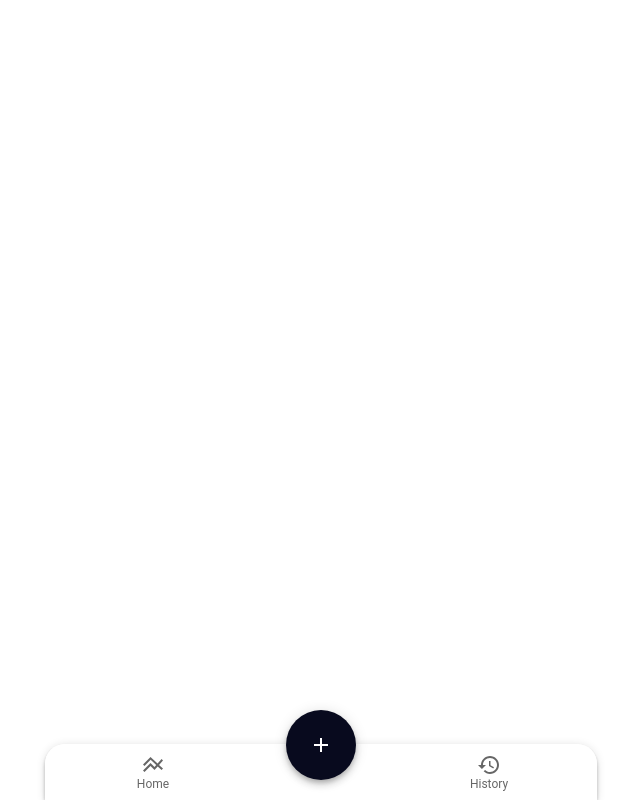
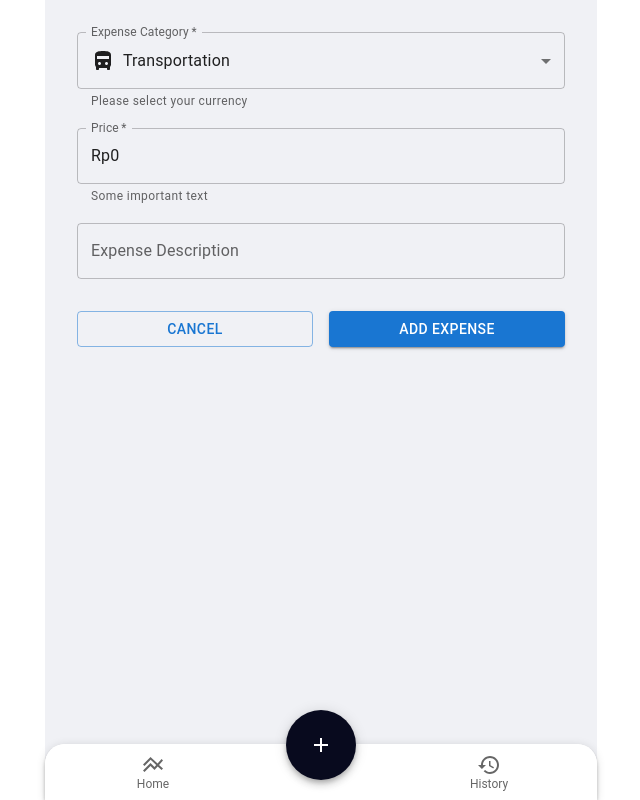
Before and after one commit to aynunnissa/expense-app, a React (Create React App) app: page /newExpense in a window 1280 px wide. Before the commit this address had no page. Shown: the whole page, without its empty margins (319-959 px from the left). Built offline with nearby package versions, Linux system fonts and the light colour scheme.

Commit message:
Add new expense form and page

```diff
--- a/package.json
+++ b/package.json
@@ -16,6 +16,7 @@
     "@types/react-dom": "^18.0.5",
     "react": "^18.1.0",
     "react-dom": "^18.1.0",
+    "react-number-format": "^4.9.3",
     "react-router-dom": "^6.3.0",
     "react-scripts": "5.0.1",
     "recharts": "^2.1.10",
--- a/src/App.tsx
+++ b/src/App.tsx
@@ -5,6 +5,7 @@ import Layout from './Layout/Layout';
 import History from './History';
 import Dashboard from './Dashboard';
 import Planning from './Planning';
+import NewExp from './NewExpense';
 
 import './App.css';
 
@@ -15,6 +16,7 @@ function App() {
         <Route path="/" element={<Dashboard />} />
         <Route path="/history" element={<History />} />
         <Route path="/plan" element={<Planning />} />
+        <Route path="/newExpense" element={<NewExp />} />
       </Routes>
     </Layout>
   );
--- a/src/Layout/BottomNav.tsx
+++ b/src/Layout/BottomNav.tsx
@@ -42,7 +42,7 @@ const BottomNav = () => {
                     sx={{ borderRadius: "20px 20px 0px 0px" }}
                     >
                     <BottomNavigationAction onClick={() => changeUrlHandler("")} label="Home" icon={<LineAxisIcon />} />
-                    <Paper elevation={5} sx={{ backgroundColor: "#080A1E", color: "#FFFFFF", width: "70px", height: "70px", borderRadius: "35px", bottom: "20px", position: "absolute", display: "flex", alignItems: "center", justifyContent: "center"}}>
+                    <Paper elevation={5} onClick={() => changeUrlHandler("/newExpense")} sx={{ backgroundColor: "#080A1E", color: "#FFFFFF", width: "70px", height: "70px", borderRadius: "35px", bottom: "20px", position: "absolute", display: "flex", alignItems: "center", justifyContent: "center", cursor: "pointer"}}>
                         <AddIcon />
                     </Paper>
                     <BottomNavigationAction />
--- a/src/Layout/Layout.tsx
+++ b/src/Layout/Layout.tsx
@@ -12,7 +12,7 @@ const Layout = (props: Props) => {
         <>
             <CssBaseline />
             <Container maxWidth="sm" sx={{ position: "relative"}}>
-                <Box sx={{ bgcolor: '#F0F1F5' }}>
+                <Box sx={{ bgcolor: '#F0F1F5', minHeight: '100vh' }}>
                     {props.children}
                 </Box>
                 <BottomNav />
--- /dev/null
+++ b/src/NewExpense/NewExpForm.tsx
@@ -0,0 +1,150 @@
+import React from 'react';
+import NumberFormat, { InputAttributes } from 'react-number-format';
+import { useNavigate } from "react-router-dom";
+
+import { Box, TextField, MenuItem, Stack, Button, Grid } from "@mui/material";
+
+// Icons
+import DirectionsBusFilledIcon from '@mui/icons-material/DirectionsBusFilled';
+import FastfoodIcon from '@mui/icons-material/Fastfood';
+import LocalGroceryStoreIcon from '@mui/icons-material/LocalGroceryStore';
+import DryCleaningIcon from '@mui/icons-material/DryCleaning';
+
+const CATEGORIES = [
+    {
+        value: "0",
+        label: "Transportation",
+        icon: <DirectionsBusFilledIcon />
+    },
+    {
+        value: "1",
+        label: "Snack",
+        icon: <FastfoodIcon />
+    },
+    {
+        value: "2",
+        label: "Grocery",
+        icon: <LocalGroceryStoreIcon />
+    },
+    {
+        value: "3",
+        label: "Clothes",
+        icon: <DryCleaningIcon />
+    },
+]
+
+const NumberFormatCustom = React.forwardRef<
+  NumberFormat<InputAttributes>,
+  CustomProps
+>(function NumberFormatCustom(props, ref) {
+  const { onChange, ...other } = props;
+
+  return (
+    <NumberFormat
+      {...other}
+      getInputRef={ref}
+      onValueChange={(values) => {
+        onChange({
+          target: {
+            name: props.name,
+            value: values.value,
+          },
+        });
+      }}
+      thousandSeparator
+      isNumericString
+      prefix="Rp"
+    />
+  );
+});
+
+interface CustomProps {
+    onChange: (event: { target: { name: string; value: string } }) => void;
+    name: string;
+}
+
+export default function NewExpForm() {
+
+    const [category, setCategory] = React.useState('0');
+    const [price, setPrice] = React.useState('0');
+    const [description, setDescription] = React.useState('');
+
+    const navigate = useNavigate();
+
+    const categoryChangeHandler = (event: React.ChangeEvent<HTMLInputElement>) => {
+        setCategory(event.target.value as string);
+    }
+
+    const priceChangeHandler = (event: React.ChangeEvent<HTMLInputElement>) => {
+        setPrice(event.target.value as string);
+    }
+
+    const descriptionChangeHandler = (event: React.ChangeEvent<HTMLInputElement>) => {
+        setDescription(event.target.value as string);
+    }
+
+    const submitFormHandler = () => {
+      alert('submited');
+    }
+
+    const navigateHandler = (url: string) => {
+      navigate(url);
+    }
+
+    return (
+    <Box
+      component="form"
+      noValidate
+      autoComplete="off"
+      p={4}
+    >
+      <Stack spacing={2}>
+        <TextField
+          fullWidth
+          required
+          id="outlined-select-currency"
+          select
+          label="Expense Category"
+          value={category}
+          onChange={categoryChangeHandler}
+          helperText="Please select your currency"
+        >
+          {CATEGORIES.map((option) => (
+            <MenuItem key={option.value} value={option.value}>
+                <Box sx={{ display: 'flex', alignItems: 'center' }} gap={1}>{option.icon} {option.label}</Box>
+            </MenuItem>
+          ))}
+        </TextField>
+        <TextField
+          fullWidth
+          required
+          id="outlined-helperText"
+          label="Price"
+          value={price}
+          onChange={priceChangeHandler}
+          helperText="Some important text"
+          InputProps={{
+            inputComponent: NumberFormatCustom as any,
+          }}
+        />
+        <TextField
+          fullWidth
+          id="outlined-multiline-static"
+          label="Expense Description"
+          multiline
+          maxRows={4}
+          onChange={descriptionChangeHandler}
+          value={description}
+        />
+      </Stack>
+      <Grid container spacing={2} mt={2}>
+          <Grid item xs={6}>
+            <Button sx={{ width:'100%' }} variant='outlined' onClick={() => navigateHandler('/')}>Cancel</Button>
+          </Grid>
+          <Grid item xs={6}>
+            <Button sx={{ width:'100%' }} variant='contained' onClick={submitFormHandler}>Add Expense</Button>
+          </Grid>
+        </Grid>
+    </Box>
+    );
+}
--- /dev/null
+++ b/src/NewExpense/index.tsx
@@ -0,0 +1,7 @@
+import NewExpForm from "./NewExpForm";
+
+export default function NewExp() {
+    return(
+        <NewExpForm />
+    );
+}
```
Also changed, not shown: 1 other file (tests, documents, lock files or other folders).
